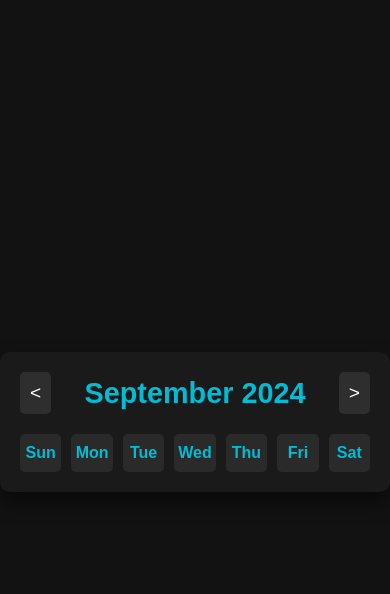
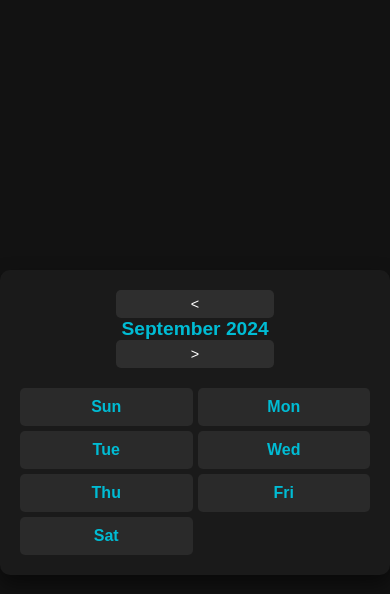
Before and after one commit to PrinceSanguan/School_Management_module, a PHP site: page /calendar.php in a window 390 px wide. Shown: the top 594 px of the page. Run offline with PHP 8.4, Linux system fonts and the light colour scheme; data that the repository does not hold is empty.

Commit message:
responsive calendar

```diff
--- a/calendar.php
+++ b/calendar.php
@@ -154,6 +154,67 @@ body {
 #deleteEvent.hidden {
     display: none;
 }
+
+/* Mobile responsiveness */
+@media screen and (max-width: 768px) {
+    #calendar {
+        grid-template-columns: repeat(3, 1fr); /* Reduce columns to 3 */
+        gap: 5px;
+    }
+
+    #monthYear {
+        font-size: 1.5em;
+    }
+
+    .day {
+        padding: 10px;
+    }
+
+    .calendar-header {
+        flex-direction: column;
+        align-items: flex-start;
+    }
+
+    #prevMonth, #nextMonth {
+        font-size: 1em;
+        padding: 8px;
+    }
+
+    #prevMonth, #nextMonth {
+        width: 48%; /* Reduce button width */
+    }
+}
+
+@media screen and (max-width: 480px) {
+    #calendar {
+        grid-template-columns: repeat(2, 1fr); /* Reduce to 2 columns */
+        gap: 5px;
+    }
+
+    #monthYear {
+        font-size: 1.2em;
+    }
+
+    .day {
+        padding: 8px;
+        font-size: 0.8em;
+    }
+
+    #prevMonth, #nextMonth {
+        font-size: 0.9em;
+        padding: 6px;
+    }
+
+    .calendar-header {
+        flex-direction: column;
+        align-items: center;
+    }
+
+    #prevMonth, #nextMonth {
+        width: 45%; /* Buttons take less space on mobile */
+    }
+}
+
     </style>
 </head>
 <body>
```
